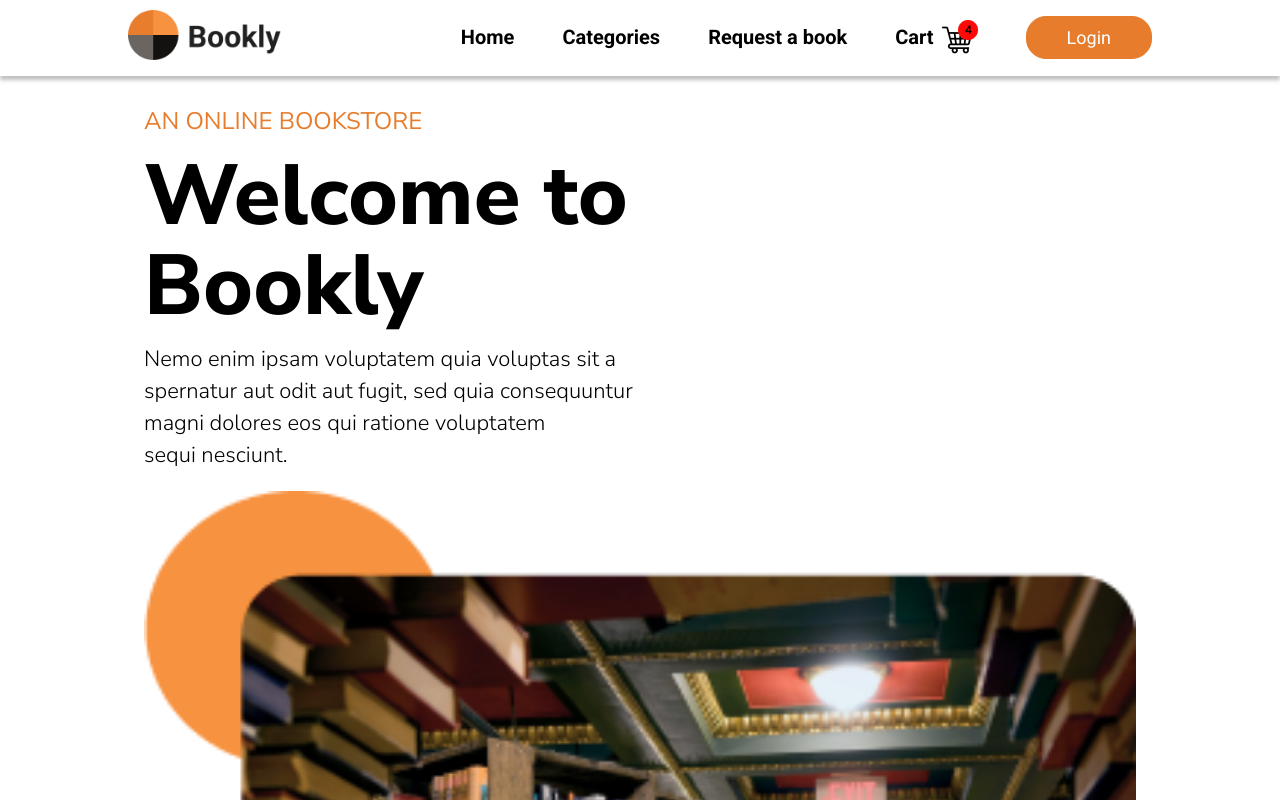
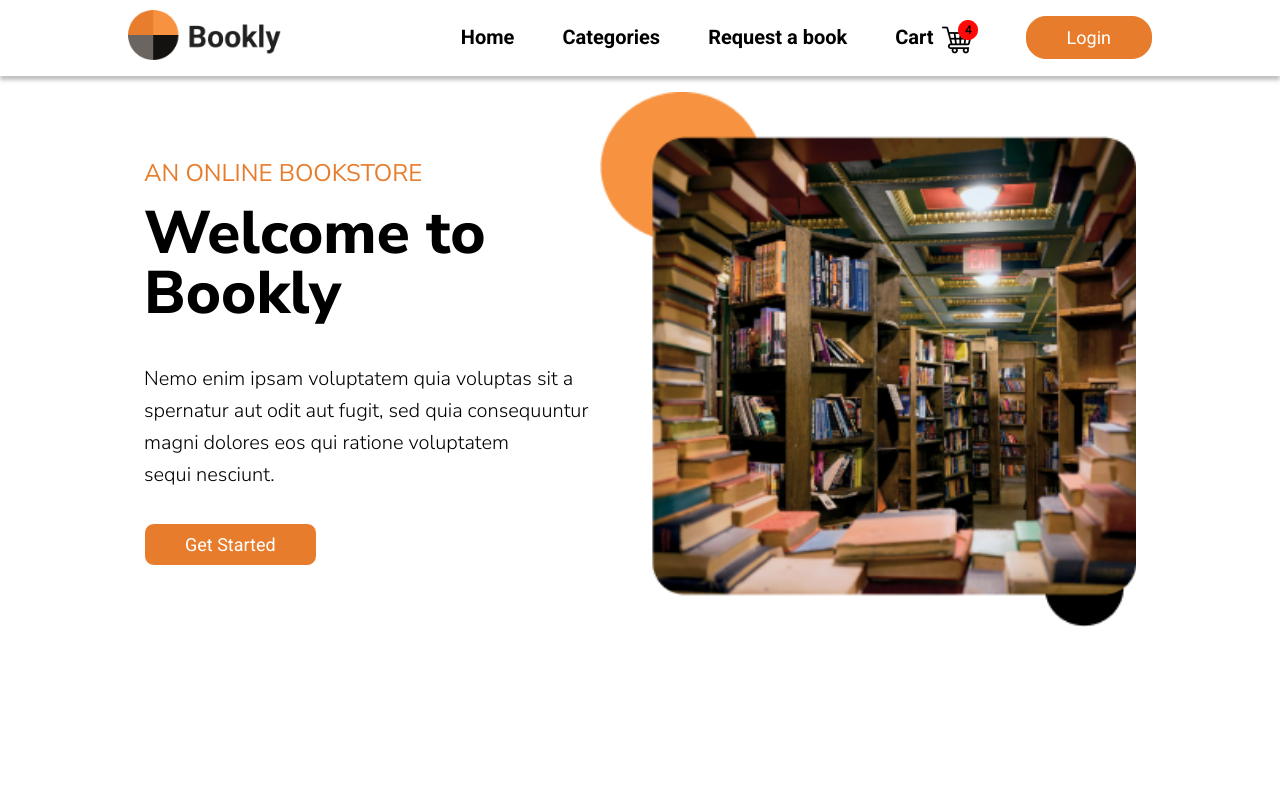
Before and after one commit to gift56/Bookly2.0, a React (Create React App) app: page / in a window 1280 px wide. Shown: the top 800 px of the page. Built offline with nearby package versions, Linux system fonts and the light colour scheme; the HTML template or start-up script is replaced by a standard one; a web font is replaced by a local one.

Commit message:
almost done with desktop

```diff
--- a/src/components/Welcome.jsx
+++ b/src/components/Welcome.jsx
@@ -23,8 +23,8 @@ const Welcome = () => {
           </div>
           <div className="Image">
             <img src={Hero} alt="/" />
-          </div>
-          <Button className="w-full" text="Get Started" />
+
+            <Button className="w-full mobileStart" text="Get Started" />
             <div className="selections">
               <form className="select">
                 {options.map(({ name, subOption }) => (
@@ -39,6 +39,7 @@ const Welcome = () => {
             </div>
           </div>
         </div>
+      </div>
     </section>
   );
 };
--- a/src/sass/Header.scss
+++ b/src/sass/Header.scss
@@ -4,6 +4,7 @@
 @import "./modules/varibles";
 @import "./modules/classes";
 @import "./main.scss";
+
 
 header {
     border-bottom: 2px solid $white;
--- a/src/sass/Hero.scss
+++ b/src/sass/Hero.scss
@@ -5,15 +5,22 @@
     flex-direction: column;
     padding: 1rem;
     gap: 0.5rem;
+    @media screen and (min-width: 919px) {
+        flex-direction: row;
+        justify-content: space-between;
+        align-items: center;
+    }
     button {
         background-color: $btnbg;
         border-radius: 10px;
+        margin: 20px 0 !important;
     }
     .textSide {
         display: flex;
         flex-direction: column;
         align-items: flex-start;
         font-family: $font1;
+
         .online {
             color: $btnbg;
             font-size: 18px;
@@ -32,8 +39,12 @@
                 display: block;
             }
             @media screen and (min-width: 580px) {
+                font-size: 60px;
+                font-weight: 800;
+                line-height: 60px;
+            }
+            @media screen and (min-width: 1400px) {
                 font-size: 85px;
-                font-weight: 800;
                 line-height: 90px;
             }
         }
@@ -49,8 +60,12 @@
                 }
             }
             @media screen and (min-width: 580px) {
-                font-size: 22px;
+                font-size: 16px;
                 line-height: 32px;
+            }
+            @media screen and (min-width: 1200px) {
+                font-size: 20px;
+                margin-top: 40px;
             }
         }
     }
@@ -62,6 +77,14 @@
         }
         @media screen and (min-width: 400px) {
             width: 100%;
+        }
+        @media screen and (min-width: 919px) {
+            width: 54% !important;
+            display: flex;
+            justify-content: flex-end;
+            .mobileStart {
+                display: none;
+            }
         }
     }
     .selections {
@@ -82,6 +105,9 @@
                 }
             }
         }
+        @media screen and (min-width: 919px) {
+            display: none;
+        }
         .select {
             display: flex;
             align-items: center;
@@ -90,6 +116,7 @@
             .search {
                 padding: 2px 2px;
                 background: $btnbg3;
+                margin: 0 !important;
             }
             select {
                 width: 44px;
@@ -103,7 +130,7 @@
                     border-top-left-radius: 10px;
                     border-bottom-left-radius: 10px;
                 }
-                option{
+                option {
                     padding: 1rem;
                 }
             }
--- a/src/sass/modules/_classes.scss
+++ b/src/sass/modules/_classes.scss
@@ -37,7 +37,10 @@ a {
 }
 .none {
     display: none;
+    @media screen and (min-width: 919px) {
+        display: block;
+    }
 }
-.w-full{
+.w-full {
     width: 100%;
 }
```
Lines whose indentation alone changed are shown as unchanged.
